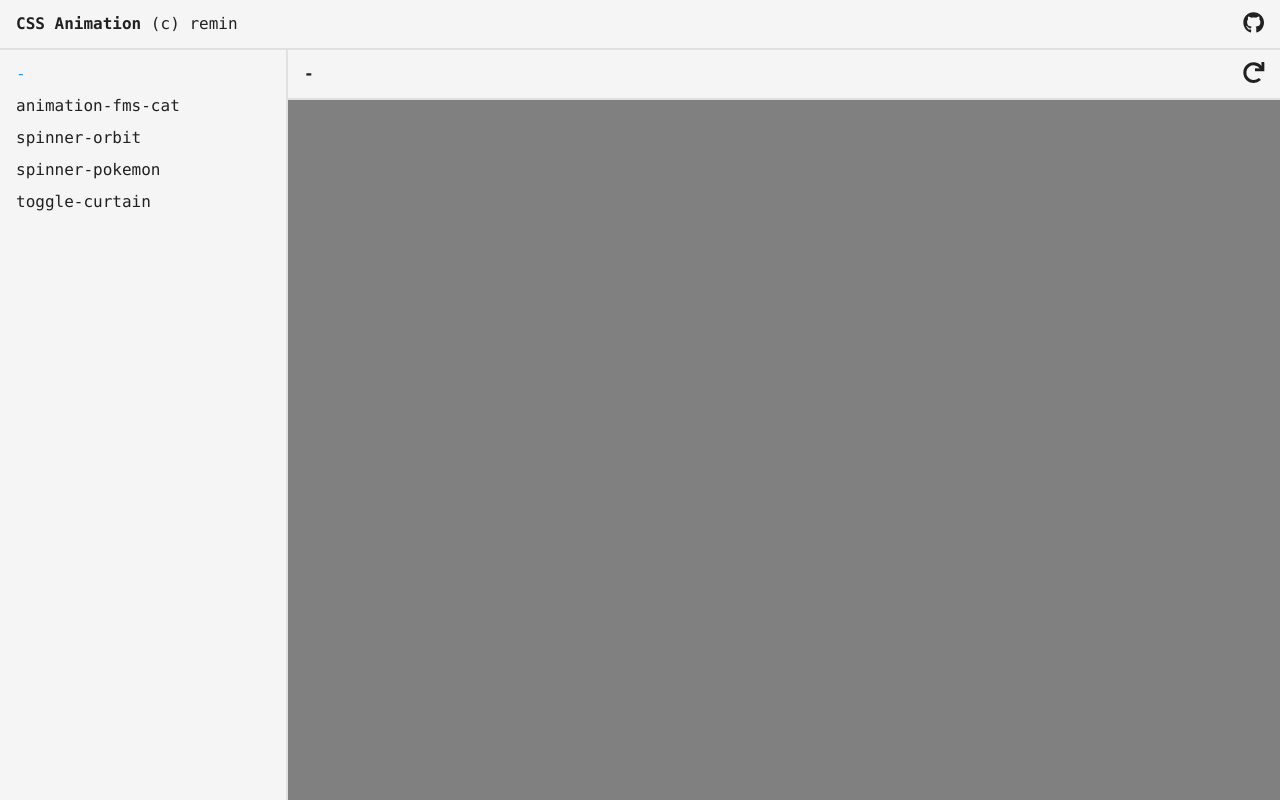
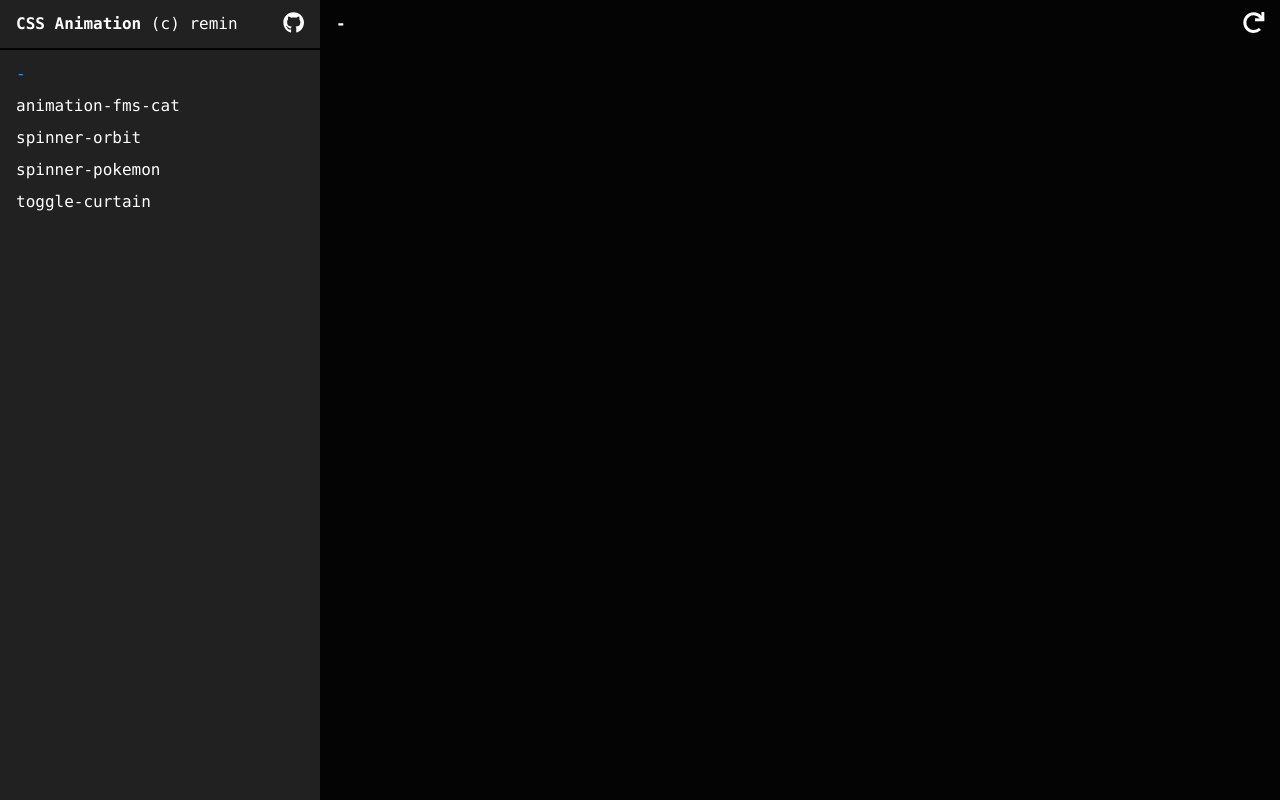
Before and after one commit to reminjp/css-animation, a React app: page / in a window 1280 px wide. Built offline with nearby package versions, Linux system fonts and the light colour scheme.

Commit message:
feat: renew styles

```diff
--- a/src/WorkPlayerView.scss
+++ b/src/WorkPlayerView.scss
@@ -5,7 +5,6 @@
   grid-template-rows: auto 1fr;
   width: 100%;
   height: 100%;
-  background-color: #808080;
 
   &__header {
     grid-row: 1;
@@ -13,18 +12,27 @@
     display: flex;
     justify-content: space-between;
     padding: 0.75 * $length-gap $length-gap;
-    border-bottom: $length-border solid $color-border;
-    background-color: $color-background-gray;
   }
 
   &__name {
     font-weight: bold;
   }
 
+  &__main {
+    grid-row: 2;
+    grid-column: 1;
+    display: flex;
+    justify-content: center;
+    align-items: center;
+    padding: 0 $length-gap $length-gap;
+  }
+
   &__iframe {
+    overflow: hidden;
     width: 100%;
     height: 100%;
     border: none;
+    border-radius: $length-radius;
     animation: fadein $time-transition linear;
   }
 }
--- a/src/WorkPlayerView.tsx
+++ b/src/WorkPlayerView.tsx
@@ -27,6 +27,7 @@ export const WorkPlayerView: React.FC<Props> = props => {
           </button>
         </div>
       </div>
+      <div className="work-player__main">
         <iframe
           key={props.work?.name}
           ref={iframeRef}
@@ -34,5 +35,6 @@ export const WorkPlayerView: React.FC<Props> = props => {
           src={props.work?.pageSrc}
         ></iframe>
       </div>
+    </div>
   );
 };
--- a/src/_variables.scss
+++ b/src/_variables.scss
@@ -2,15 +2,14 @@ $length-text: 16px;
 $length-gap: 16px;
 $length-radius: 4px;
 $length-border: 2px;
-$length-sidebar: 2 * $length-gap + 16 * $length-text;
+$length-sidebar: 2 * $length-gap + 18 * $length-text;
 
 $time-transition: 0.2s;
 
-$color-text: #212121;
+$color-text: #ffffff;
 $color-text-gray: #9e9e9e;
-$color-background: #ffffff;
-$color-background-gray: #f5f5f5;
-$color-border: #e0e0e0;
+$color-background: #040404;
+$color-background-gray: #212121;
 $color-primary: #2196f3;
 
 $font-family-monospace: 'Monaco', 'Consolas', 'Courier New', 'Courier',
--- a/src/index.scss
+++ b/src/index.scss
@@ -61,20 +61,19 @@ button {
 
   &__header {
     grid-row: 1;
-    grid-column: 1 / 3;
-    border-bottom: $length-border solid $color-border;
+    grid-column: 1;
     background-color: $color-background-gray;
   }
 
   &__sidebar {
     grid-row: 2;
     grid-column: 1;
-    border-right: $length-border solid $color-border;
+    border-top: $length-border solid $color-background;
     background-color: $color-background-gray;
   }
 
   &__main {
-    grid-row: 2;
+    grid-row: 1 / 3;
     grid-column: 2;
   }
 }
```
Lines whose indentation alone changed are shown as unchanged.
